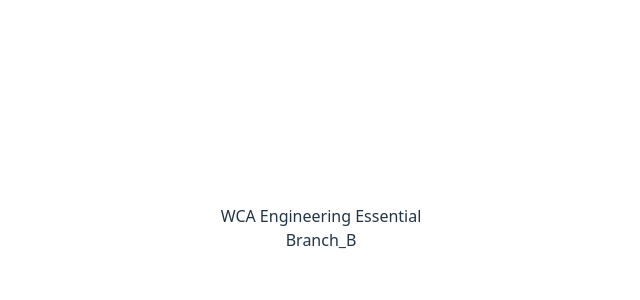
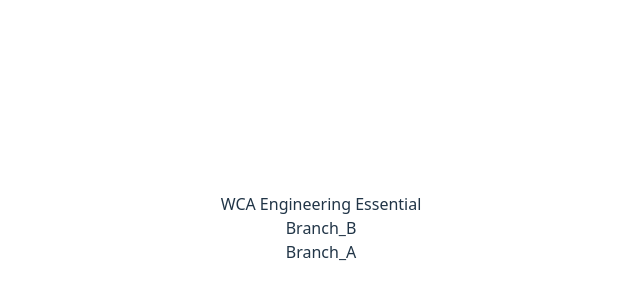
Before and after one commit to SIMEON004/WCA_Engineering_Essential, a React (Vite) app: page / in a window 1280 px wide. Shown: the part 172-472 px from the top of the page, without its empty margins (319-959 px from the left). Built offline with nearby package versions, Linux system fonts and the light colour scheme.

Commit message:
intial commit in Branch A

```diff
--- a/src/wca/index.tsx
+++ b/src/wca/index.tsx
@@ -5,6 +5,7 @@ const WCA = () => {
     <>
     <div>WCA Engineering Essential</div>
     <div>Branch_B</div>
+    <div>Branch_A</div>
     </>
   )
 }
```
